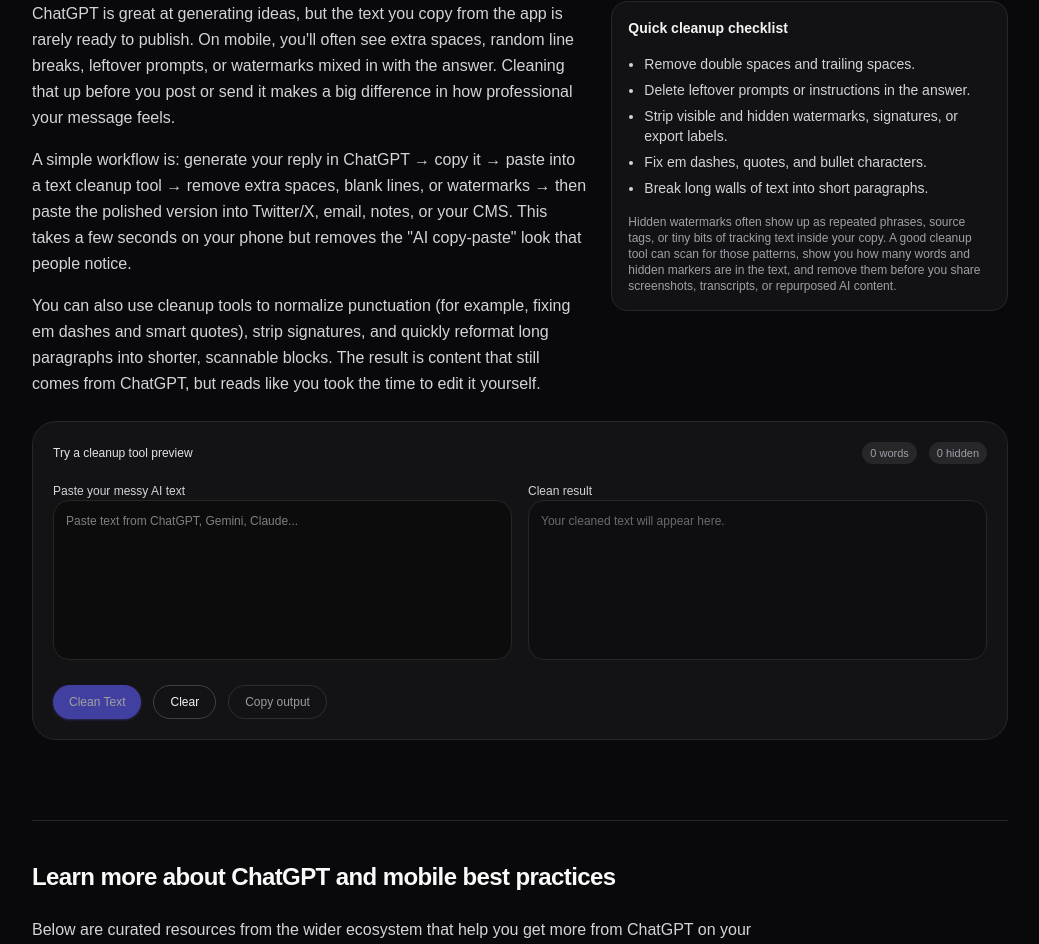
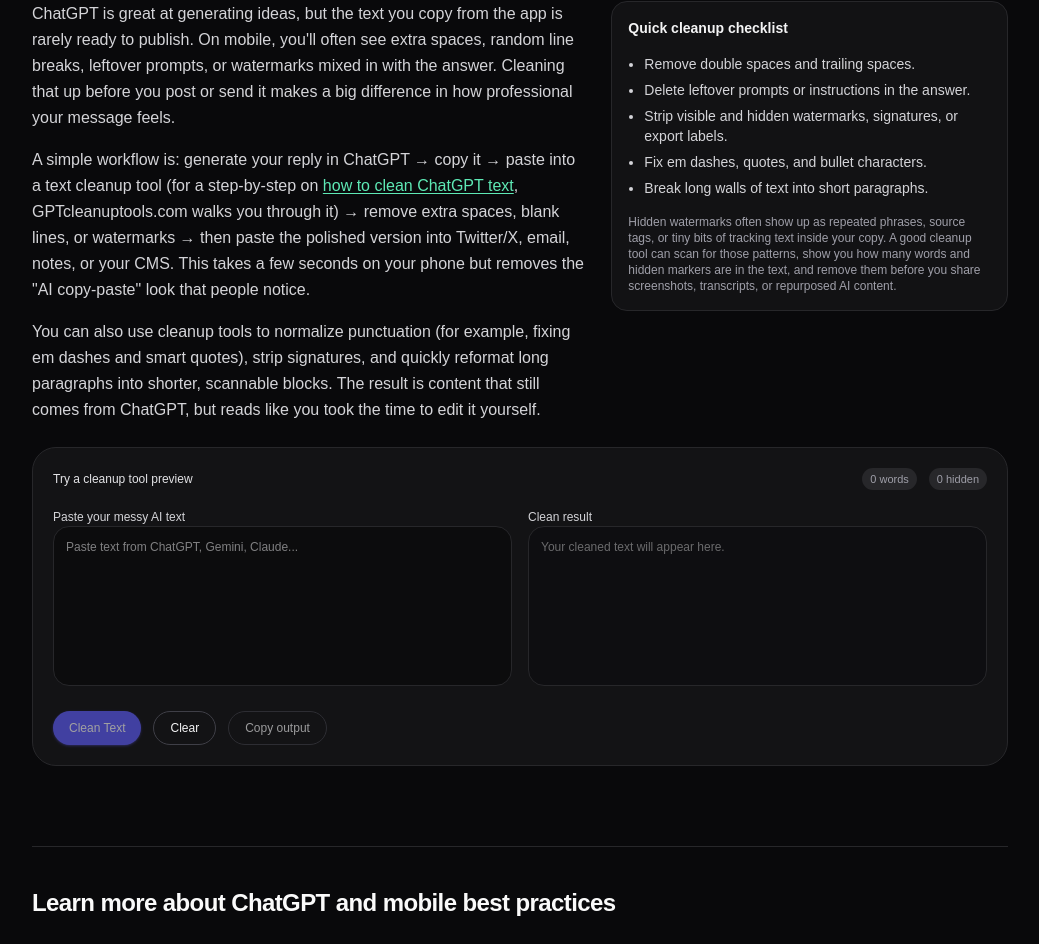
Before and after one commit to regmandrex/chatgpt4mobile, a Next.js app: page / in a window 1280 px wide. Shown: the part 780-1724 px from the top of the page, without its empty margins (120-1159 px from the left). Built offline with nearby package versions, Linux system fonts and the light colour scheme; no server answers.

Commit message:
Move money-site link into article context; restore glowing CTA to #cleanup
Made-with: Cursor

```diff
--- a/src/app/page.tsx
+++ b/src/app/page.tsx
@@ -94,9 +94,7 @@ export default function Home() {
 
             <div className="flex flex-wrap gap-3 pt-2 text-sm">
               <a
-                href="https://gptcleanuptools.com"
-                target="_blank"
-                rel="noopener noreferrer"
+                href="#cleanup"
                 className="inline-flex items-center justify-center rounded-full bg-emerald-400 px-5 py-2.5 font-medium text-zinc-950 shadow-lg shadow-emerald-500/30 hover:bg-emerald-300"
               >
                 How to clean ChatGPT text
@@ -159,11 +157,20 @@ export default function Home() {
                 </p>
                 <p>
                   A simple workflow is: generate your reply in ChatGPT → copy
-                  it → paste into a text cleanup tool → remove extra spaces,
-                  blank lines, or watermarks → then paste the polished version
-                  into Twitter/X, email, notes, or your CMS. This takes a few
-                  seconds on your phone but removes the &quot;AI copy-paste&quot;
-                  look that people notice.
+                  it → paste into a text cleanup tool (for a step-by-step on{" "}
+                  <a
+                    href="https://gptcleanuptools.com"
+                    target="_blank"
+                    rel="noopener noreferrer"
+                    className="text-emerald-300 underline underline-offset-2 hover:text-emerald-200"
+                  >
+                    how to clean ChatGPT text
+                  </a>
+                  , GPTcleanuptools.com walks you through it) → remove extra
+                  spaces, blank lines, or watermarks → then paste the polished
+                  version into Twitter/X, email, notes, or your CMS. This takes
+                  a few seconds on your phone but removes the &quot;AI
+                  copy-paste&quot; look that people notice.
                 </p>
                 <p>
                   You can also use cleanup tools to normalize punctuation (for
```
